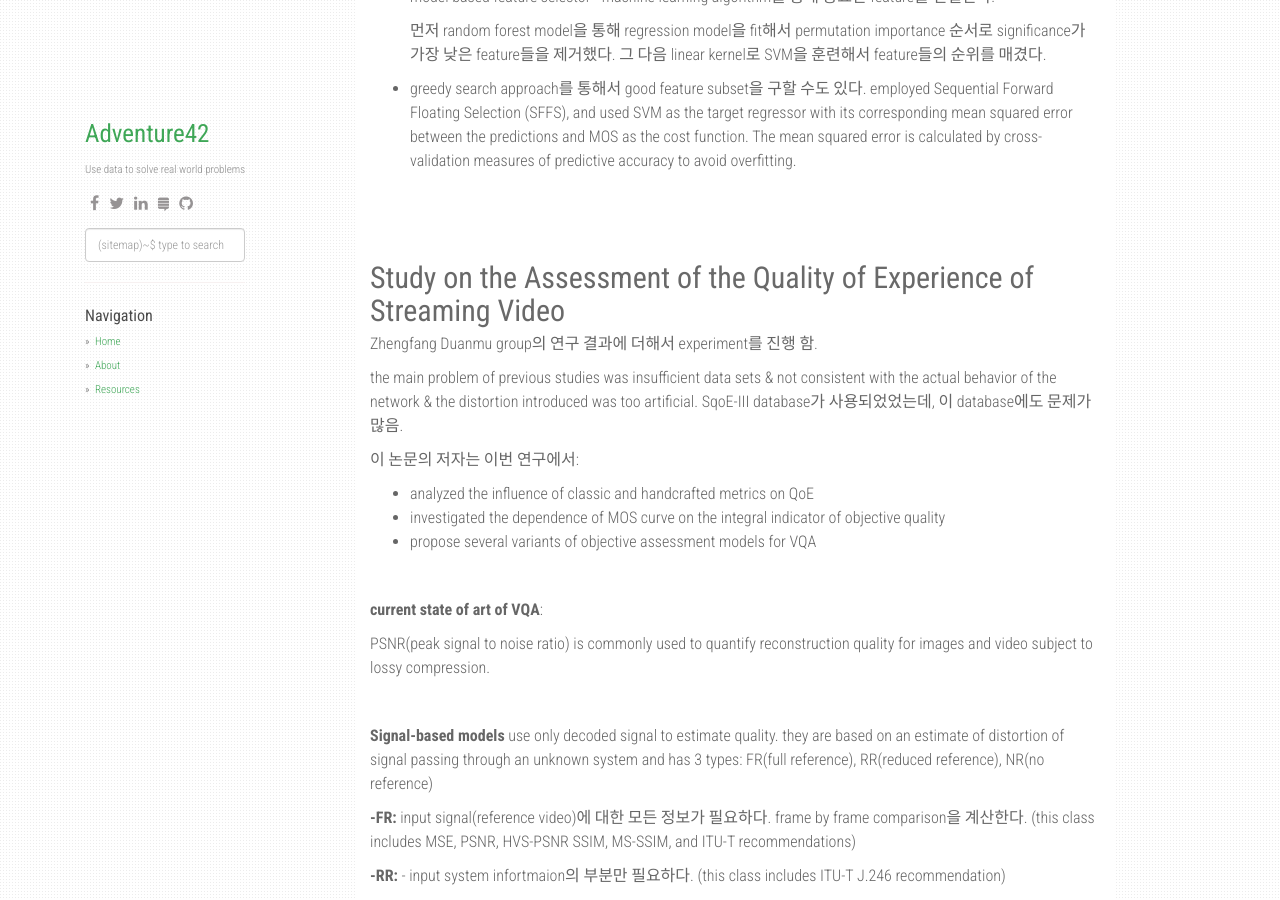
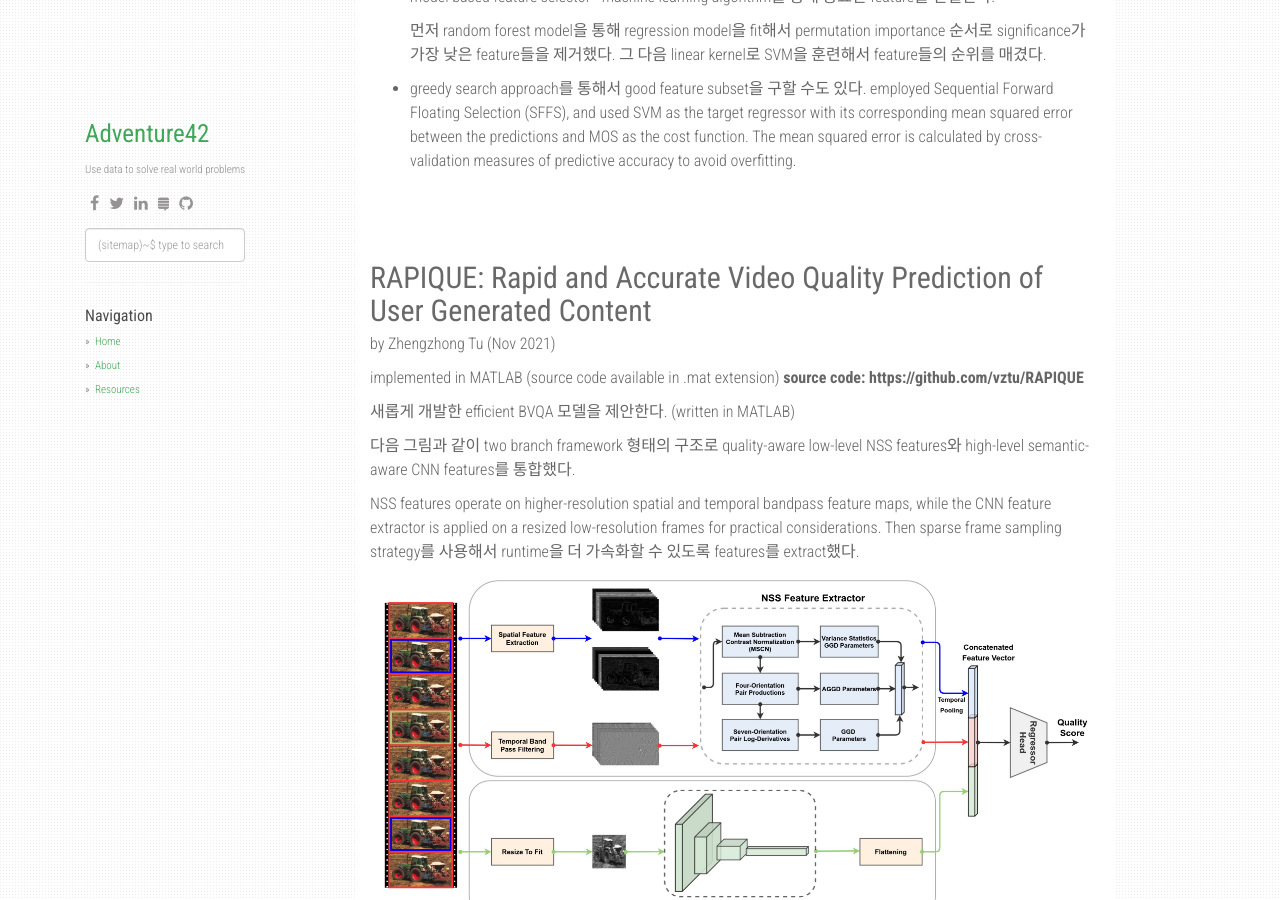
Before and after one commit to adventure42/adventure42.github.io, a Jekyll site: the page built from _posts/2021-12-20-VQA_paper_review.md, in a window 1280 px wide and 900 px high, scrolled down 10779 px. Built offline with Jekyll 4.4.1, drawn with Linux system fonts in a browser that asks for light colours; nearby versions of some CDN libraries; comment, search, counter and statistics services are not loaded.

Commit message:
updates VQA models review

```diff
--- a/_posts/2021-12-20-VQA_paper_review.md
+++ b/_posts/2021-12-20-VQA_paper_review.md
@@ -366,6 +366,24 @@ top performing BVQA model들의 feature들을 모두 모으면 다음과 같이
 
 <br>
 
+## RAPIQUE: Rapid and Accurate Video Quality Prediction of User Generated Content
+
+by Zhengzhong Tu (Nov 2021)
+
+implemented in MATLAB (source code available in .mat extension) **source code: https://github.com/vztu/RAPIQUE**
+
+새롭게 개발한 efficient BVQA 모델을 제안한다. (written in MATLAB)
+
+다음 그림과 같이 two branch framework 형태의 구조로 quality-aware low-level NSS features와 high-level semantic-aware CNN features를 통합했다.
+
+NSS features operate on higher-resolution spatial and temporal bandpass feature maps, while the CNN feature extractor is applied on a resized low-resolution frames for practical considerations. Then sparse frame sampling strategy를 사용해서 runtime을 더 가속화할 수 있도록 features를 extract했다.
+
+![RAPIQUE_architecture](https://raw.githubusercontent.com/adventure42/adventure42.github.io/master/static/img/_posts/RAPIQUE_architecture.PNG)
+
+<br>
+
+<br>
+
 ## Study on the Assessment of the Quality of  Experience of Streaming Video
 
 Zhengfang Duanmu group의 연구 결과에 더해서 experiment를 진행 함.
```
Also changed, not shown: _posts/2021-12-07-Model_Parameter_vs_Hyperparameter.md (+3 -2 lines), _posts/2021-12-08-ANN_and_Parameters.md (+18 -24 lines), _posts/2021-12-14-DNN_enhanced.md (+28 -25 lines), static/img/_posts/RAPIQUE_architecture.PNG (added), static/img/_posts/with_without_dropout.PNG (added).
